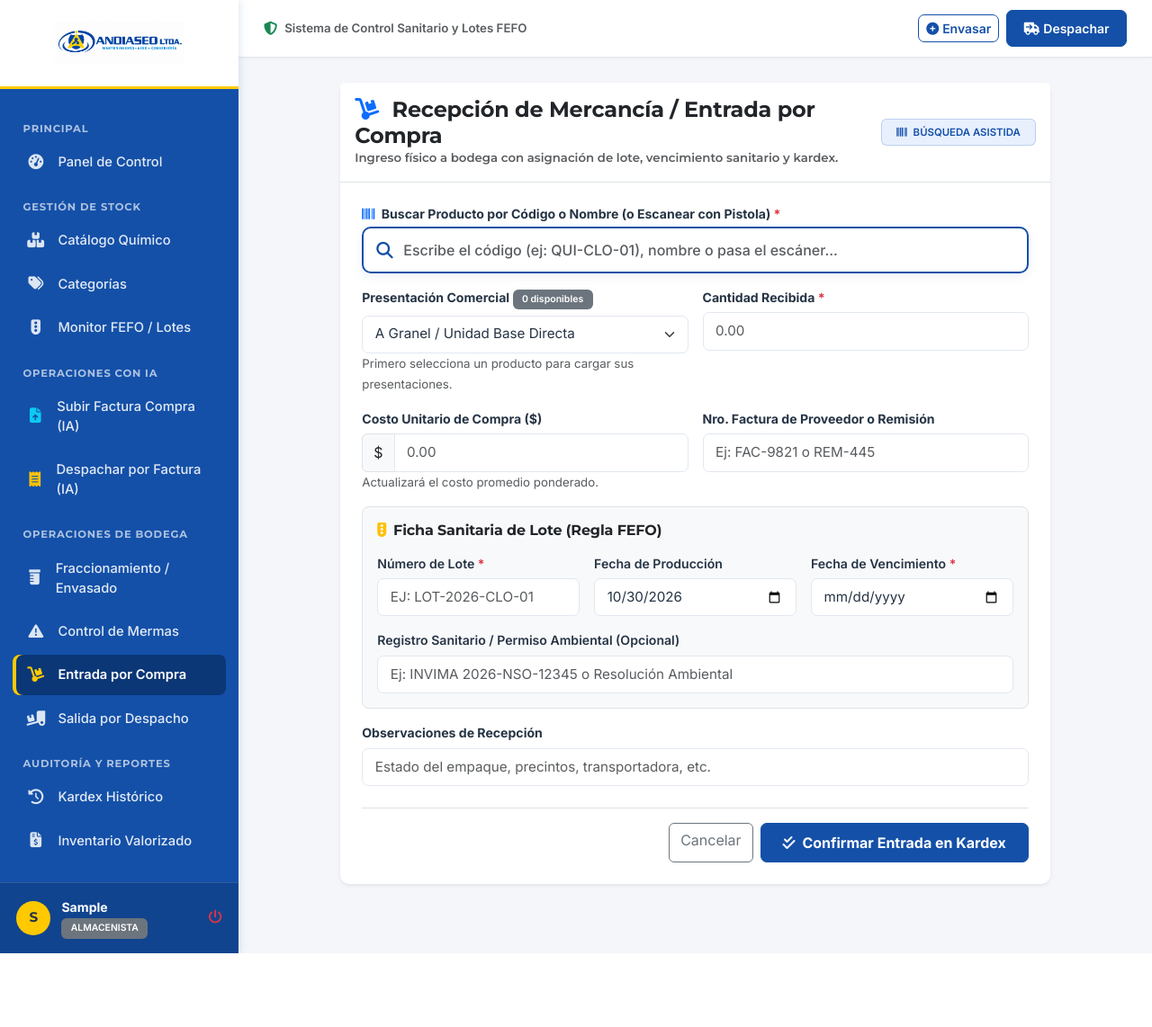
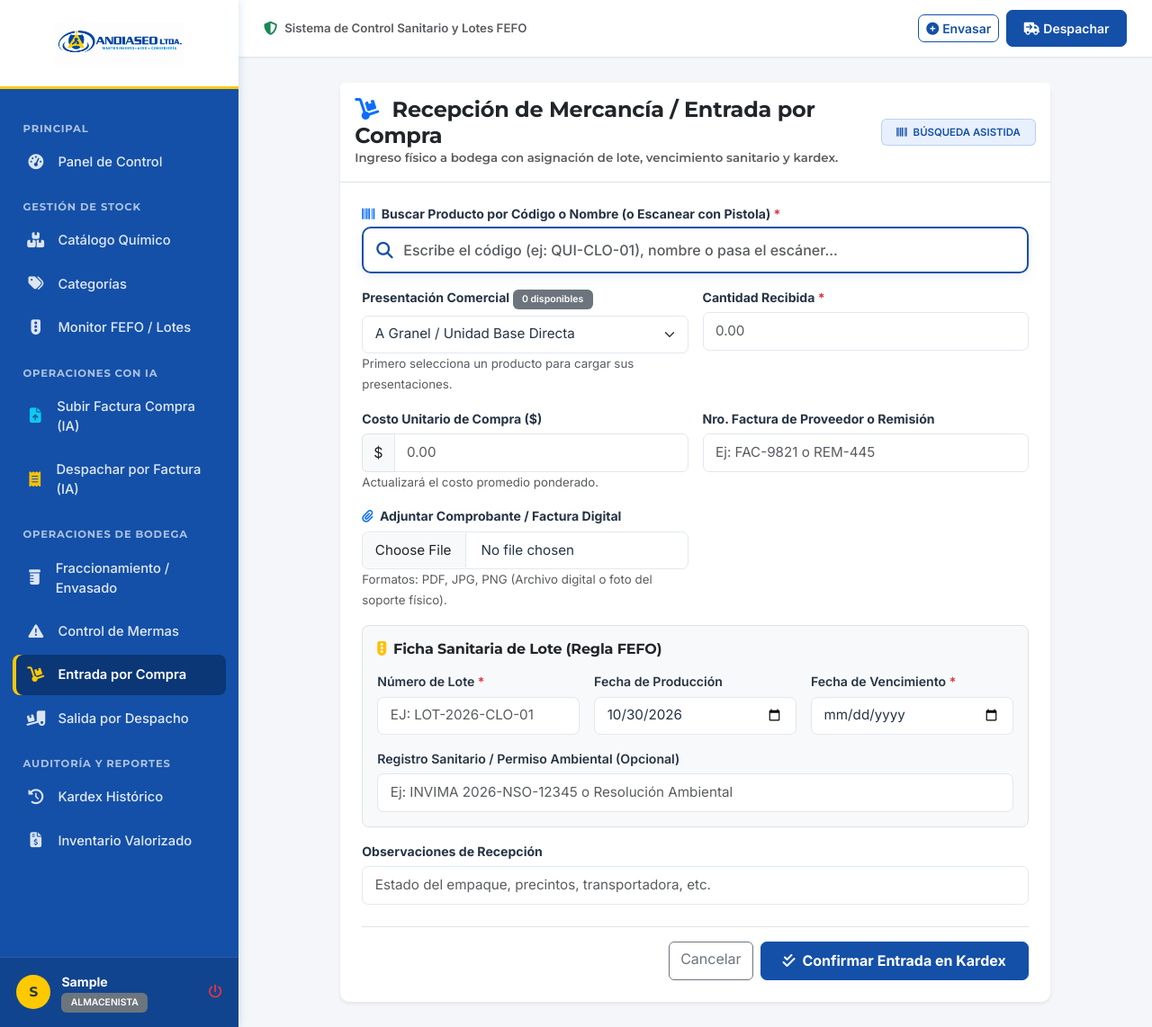
Before and after one commit to RAMAR2311/andiaseo, a Flask app: page /inventario/entrada in a window 1280 px wide. Shown: the whole page at 90% size. Before the commit the page ends 1060 px from the top, so only its background shows below. Run offline with Flask 3, Linux system fonts and the light colour scheme; the visitor is signed in with stand-in values (Sample User, id 1); data that the repository does not hold is empty; some libraries are stand-ins or nearby versions.

Commit message:
Carga de comprobantes digitales en Entrada/Despacho y actualizacion del costo de compra en inventario valorizado

```diff
--- a/app/routes/inventory.py
+++ b/app/routes/inventory.py
@@ -1,11 +1,14 @@
 from decimal import Decimal
 from datetime import datetime, date
+from pathlib import Path
 from flask import Blueprint, render_template, redirect, url_for, flash, request, jsonify
 from flask_login import login_required, current_user
 from app.models import db, Producto, PresentacionComercial, Categoria, Lote, MovimientoKardex
 from app.routes.auth import role_required
 from app.services.kardex_service import registrar_movimiento
 from app.services.fefo_service import sugerir_lote_fefo, validar_salida_lote
+
+basedir = Path(__file__).resolve().parent.parent.parent
 
 inventory_bp = Blueprint('inventory_bp', __name__)
 
@@ -304,14 +307,39 @@ def entrada_compra():
         producto = Producto.query.get_or_404(producto_id)
         presentacion = db.session.get(PresentacionComercial, presentacion_id) if presentacion_id else None
 
-        # Si viene costo y hay presentación, actualizar costo promedio ponderado
-        if presentacion and costo_unitario > 0:
-            stock_act = float(presentacion.stock_actual or 0)
-            costo_act = float(presentacion.costo_promedio_unitario or 0)
-            nuevo_stock = stock_act + cantidad
-            if nuevo_stock > 0:
-                costo_ponderado = ((stock_act * costo_act) + (cantidad * costo_unitario)) / nuevo_stock
-                presentacion.costo_promedio_unitario = Decimal(str(round(costo_ponderado, 2)))
+        # Actualizar costo promedio ponderado
+        if costo_unitario > 0:
+            if presentacion:
+                stock_act = float(presentacion.stock_actual or 0)
+                costo_act = float(presentacion.costo_promedio_unitario or 0)
+                nuevo_stock = stock_act + cantidad
+                if nuevo_stock > 0:
+                    costo_ponderado = ((stock_act * costo_act) + (cantidad * costo_unitario)) / nuevo_stock
+                    presentacion.costo_promedio_unitario = Decimal(str(round(costo_ponderado, 2)))
+            else:
+                # Producto a granel / unidad base directa
+                stock_act = float(producto.stock_actual_total or 0)
+                costo_act = float(producto.costo_unitario_base or 0)
+                nuevo_stock = stock_act + cantidad
+                if nuevo_stock > 0:
+                    costo_ponderado = ((stock_act * costo_act) + (cantidad * costo_unitario)) / nuevo_stock
+                    producto.costo_unitario_base = Decimal(str(round(costo_ponderado, 2)))
+                else:
+                    producto.costo_unitario_base = Decimal(str(costo_unitario))
+
+        # Manejo de Comprobante / Archivo adjunto
+        archivo_adjunto = request.files.get('archivo_comprobante')
+        nombre_archivo_guardado = None
+        if archivo_adjunto and archivo_adjunto.filename != '':
+            ext = archivo_adjunto.filename.rsplit('.', 1)[-1].lower()
+            if ext in {'pdf', 'png', 'jpg', 'jpeg', 'webp'}:
+                from werkzeug.utils import secure_filename
+                import os
+                nombre_seguro = f"COMP_ENT_{datetime.now().strftime('%Y%m%d_%H%M%S')}_{secure_filename(archivo_adjunto.filename)}"
+                upload_folder = os.path.join(basedir, 'app', 'static', 'uploads')
+                os.makedirs(upload_folder, exist_ok=True)
+                archivo_adjunto.save(os.path.join(upload_folder, nombre_seguro))
+                nombre_archivo_guardado = nombre_seguro
 
         # Buscar o crear lote
         lote = Lote.query.filter_by(numero_lote=numero_lote, producto_id=producto.id).first()
@@ -341,6 +369,7 @@ def entrada_compra():
                 presentacion_id=presentacion.id if presentacion else None,
                 lote_id=lote.id,
                 documento_soporte=factura_remision,
+                archivo_comprobante=nombre_archivo_guardado,
                 commit=True
             )
             flash(f'Entrada de mercancía procesada correctamente. Lote {lote.numero_lote} registrado en Kardex.', 'success')
@@ -379,6 +408,20 @@ def despacho():
             flash(mensaje_error, 'danger')
             return redirect(url_for('inventory_bp.despacho'))
 
+        # Manejo de Comprobante / Guía de despacho adjunta
+        archivo_adjunto = request.files.get('archivo_comprobante')
+        nombre_archivo_guardado = None
+        if archivo_adjunto and archivo_adjunto.filename != '':
+            ext = archivo_adjunto.filename.rsplit('.', 1)[-1].lower()
+            if ext in {'pdf', 'png', 'jpg', 'jpeg', 'webp'}:
+                from werkzeug.utils import secure_filename
+                import os
+                nombre_seguro = f"COMP_DESP_{datetime.now().strftime('%Y%m%d_%H%M%S')}_{secure_filename(archivo_adjunto.filename)}"
+                upload_folder = os.path.join(basedir, 'app', 'static', 'uploads')
+                os.makedirs(upload_folder, exist_ok=True)
+                archivo_adjunto.save(os.path.join(upload_folder, nombre_seguro))
+                nombre_archivo_guardado = nombre_seguro
+
         try:
             registrar_movimiento(
                 usuario_id=current_user.id,
@@ -389,6 +432,7 @@ def despacho():
                 presentacion_id=presentacion_id,
                 lote_id=lote_id,
                 documento_soporte=documento,
+                archivo_comprobante=nombre_archivo_guardado,
                 commit=True
             )
             flash(f'Despacho de {cantidad} unidades del Lote {lote.numero_lote} registrado exitosamente.', 'success')
--- a/app/services/kardex_service.py
+++ b/app/services/kardex_service.py
@@ -11,6 +11,7 @@ def registrar_movimiento(
     presentacion_id=None,
     lote_id=None,
     documento_soporte=None,
+    archivo_comprobante=None,
     commit=True
 ):
     """
@@ -93,7 +94,8 @@ def registrar_movimiento(
         stock_anterior=stock_anterior,
         stock_nuevo=stock_nuevo,
         motivo_observaciones=motivo_observaciones.strip(),
-        documento_soporte=documento_soporte.strip() if documento_soporte else None
+        documento_soporte=documento_soporte.strip() if documento_soporte else None,
+        archivo_comprobante=archivo_comprobante.strip() if archivo_comprobante else None
     )
     db.session.add(movimiento)
 
--- a/app/templates/inventory/entrada.html
+++ b/app/templates/inventory/entrada.html
@@ -98,7 +98,7 @@
             </div>
 
             <div class="card-body p-4">
-                <form method="POST" id="formEntrada">
+                <form method="POST" id="formEntrada" enctype="multipart/form-data">
                     <input type="hidden" name="csrf_token" value="{{ csrf_token() }}">
                     <!-- Campo oculto con el ID de producto seleccionado que se envía al servidor -->
                     <input type="hidden" name="producto_id" id="hiddenProductoId" required>
@@ -158,6 +158,15 @@
                         <div class="col-12 col-md-6">
                             <label class="form-label fw-bold small">Nro. Factura de Proveedor o Remisión</label>
                             <input type="text" name="documento_soporte" class="form-control form-control-lg" placeholder="Ej: FAC-9821 o REM-445">
+                        </div>
+
+                        <!-- Botón para Cargar Comprobante Digital -->
+                        <div class="col-12 col-md-6">
+                            <label class="form-label fw-bold small">
+                                <i class="fa-solid fa-paperclip text-primary me-1"></i> Adjuntar Comprobante / Factura Digital
+                            </label>
+                            <input type="file" name="archivo_comprobante" class="form-control form-control-lg" accept=".pdf,.png,.jpg,.jpeg,.webp">
+                            <small class="text-muted">Formatos: PDF, JPG, PNG (Archivo digital o foto del soporte físico).</small>
                         </div>
 
                         <!-- Bloque de Trazabilidad y Lote -->
```
Also changed, not shown: app/models.py (+10 -4 lines), app/routes/reportes.py (+9 -6 lines), app/services/excel_service.py (+5 -4 lines), app/templates/inventory/despacho.html (+10 -1 lines), app/templates/reportes/kardex.html (+7 -0 lines), app/templates/reportes/valorizado.html (+8 -5 lines).
